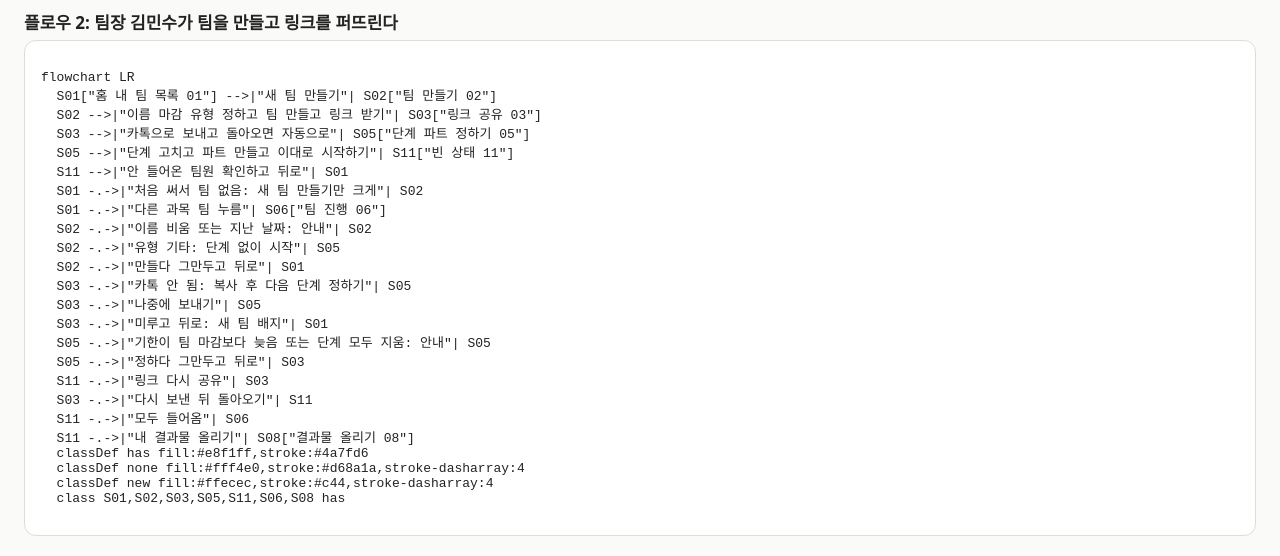
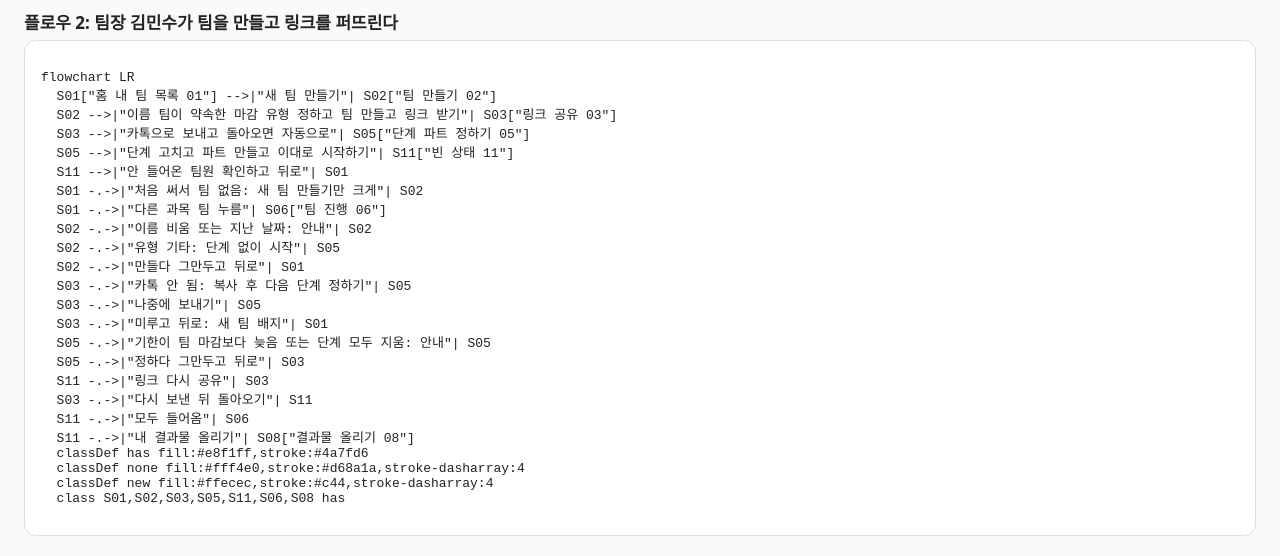
Before and after one commit to qkrwpgns-prog/hci_deu_3, a plain HTML site: page flow/flow.html in a window 1280 px wide. Shown: the part 967-1523 px from the top of the page. Drawn offline with Linux system fonts and the light colour scheme; a script that the page names is missing.

Commit message:
Flow 2 persona check: team deadline label, keep part assignment
Co-Authored-By: Claude Opus 5.5 <noreply@anthropic.com>
Claude-Session: https://claude.ai/code/session_01D1tN5a6S6M1g3sQC7vtD9T

```diff
--- a/flow/flow.html
+++ b/flow/flow.html
@@ -50,7 +50,7 @@ flowchart LR
 <div class="box"><pre class="mermaid">
 flowchart LR
   S01["홈 내 팀 목록 01"] -->|"새 팀 만들기"| S02["팀 만들기 02"]
-  S02 -->|"이름 마감 유형 정하고 팀 만들고 링크 받기"| S03["링크 공유 03"]
+  S02 -->|"이름 팀이 약속한 마감 유형 정하고 팀 만들고 링크 받기"| S03["링크 공유 03"]
   S03 -->|"카톡으로 보내고 돌아오면 자동으로"| S05["단계 파트 정하기 05"]
   S05 -->|"단계 고치고 파트 만들고 이대로 시작하기"| S11["빈 상태 11"]
   S11 -->|"안 들어온 팀원 확인하고 뒤로"| S01
```
Also changed, not shown: 1 other file.
